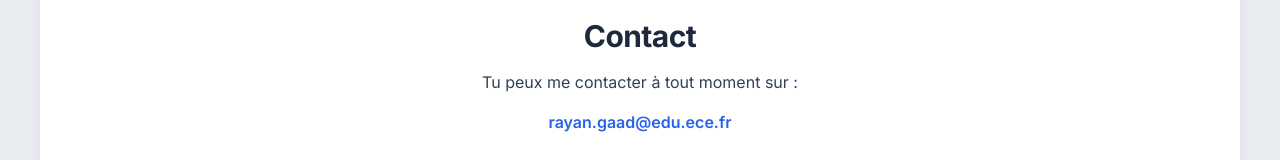
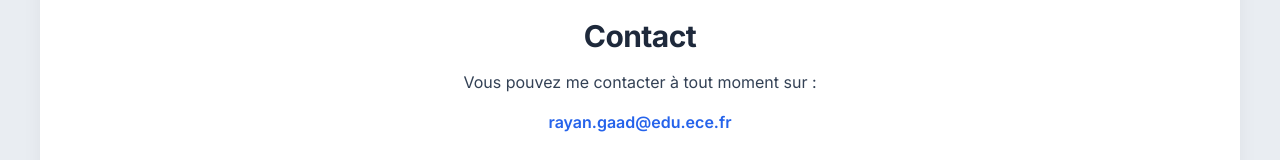
Before and after one commit to RayanGAAD/portfolio-rayan, a Next.js app: page / in a window 1280 px wide. Shown: the part 2400-2560 px from the top of the page. Built offline with nearby package versions, Linux system fonts and the light colour scheme.

Commit message:
Mise à jour du CV

```diff
--- a/app/page.tsx
+++ b/app/page.tsx
@@ -242,7 +242,7 @@ export default function Home() {
       {/* 📞 SECTION CONTACT */}
       <section id="contact" className="w-full bg-white dark:bg-gray-800 py-12 text-center transition-colors duration-500">
         <h2 className="text-3xl font-bold text-blue-600 dark:text-blue-400 mb-4">Contact</h2>
-        <p className="text-gray-700 dark:text-gray-300">Tu peux me contacter à tout moment sur :</p>
+        <p className="text-gray-700 dark:text-gray-300">Vous pouvez me contacter à tout moment sur :</p>
         <a
           href="mailto:rayan.gaad@edu.ece.fr"
           className="block mt-4 text-blue-600 dark:text-blue-400 hover:text-blue-800 dark:hover:text-blue-300 font-semibold"
```
Also changed, not shown: 1 other file (tests, documents, lock files or other folders).
